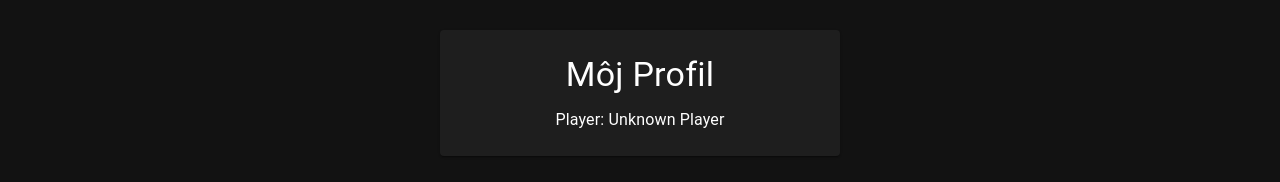
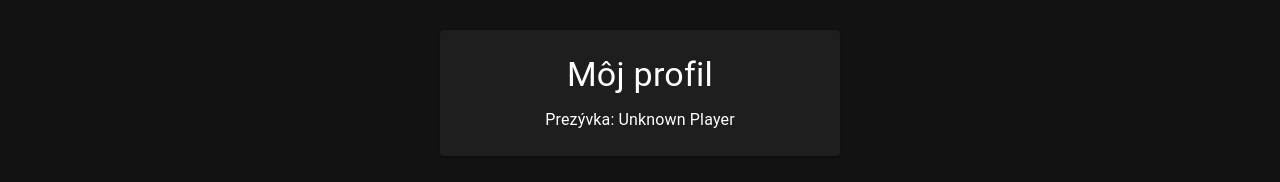
Before and after one commit to matelko64/TUKE-Explo, a React (Create React App) app in the folder react-frontend/: page /profile in a window 1280 px wide. Shown: the part 147-329 px from the top of the page. Built offline with nearby package versions, Linux system fonts and the light colour scheme.

Commit message:
zopár prekladov a maličké úpravy

```diff
--- a/react-frontend/src/components/Main.jsx
+++ b/react-frontend/src/components/Main.jsx
@@ -61,7 +61,7 @@ function Main() {
 
             setCurrentQuestLine(prev => prev + 1);
             setPhraseInput("");
-            alert(`Úloha dokončená! Získal si ${quest.xp} XP.`);
+            alert(`Úloha splnená! Získal si ${quest.xp} XP.`);
         } catch (err) {
             console.error("Error completing quest:", err);
             console.error("Error details:", {
@@ -120,7 +120,7 @@ function Main() {
                     textAlign: 'center'
                 }}>
                     <Typography variant="h5" gutterBottom>Blahoželáme!</Typography>
-                    <Typography variant="body1">Všetky hlavné úlohy si dokončil!</Typography>
+                    <Typography variant="body1">Všetky hlavné úlohy si splnil!</Typography>
                 </Paper>
             )}
         </Box>
--- a/react-frontend/src/components/Profile.jsx
+++ b/react-frontend/src/components/Profile.jsx
@@ -8,8 +8,8 @@ function Profile() {
     return (
         <Box sx={{ p: 3, height: '60vh', display: 'flex', justifyContent: 'center', alignItems: 'center' }}>
             <Paper sx={{ p: 3, width: 400, textAlign: 'center' }}>
-                <Typography variant="h4" gutterBottom>Môj Profil</Typography>
-                <Typography variant="body1">Player: {player}</Typography>
+                <Typography variant="h4" gutterBottom>Môj profil</Typography>
+                <Typography variant="body1">Prezývka: {player}</Typography>
                 {/* Add more profile info here */}
             </Paper>
         </Box>
```
